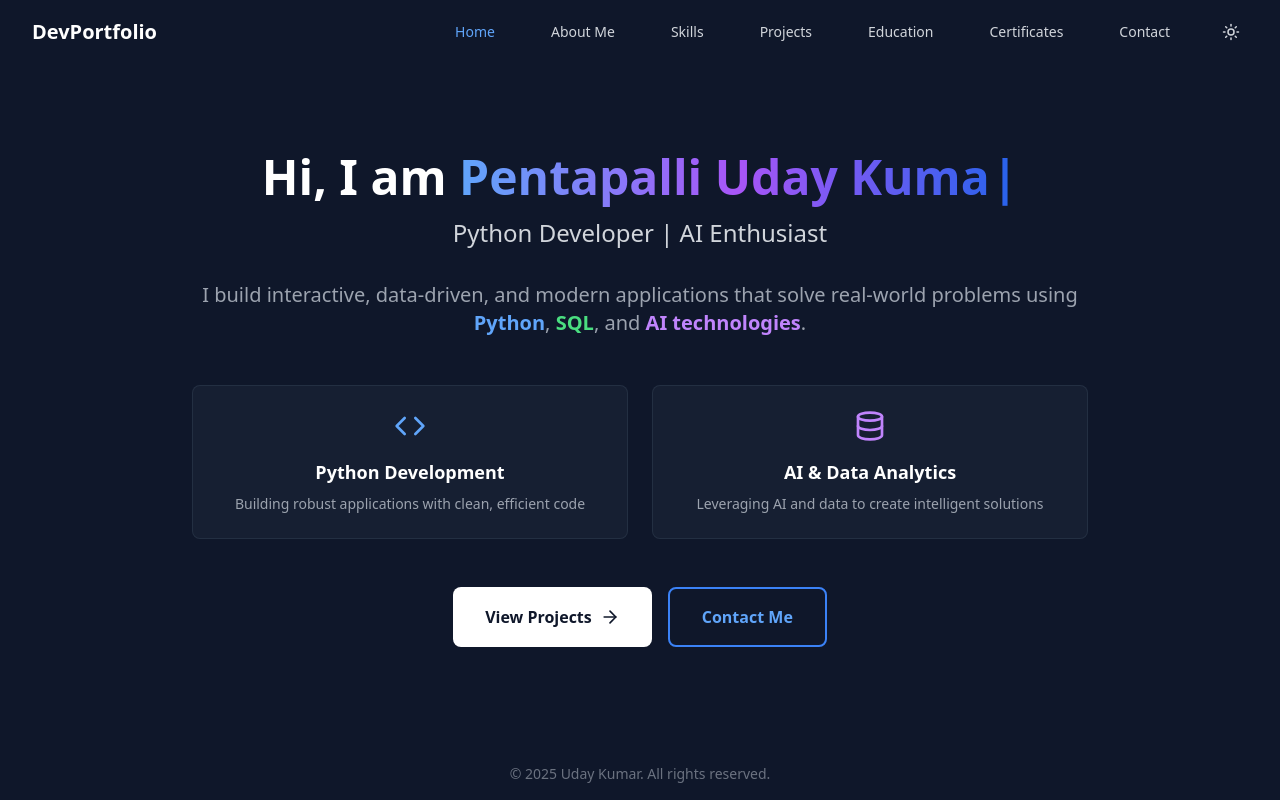
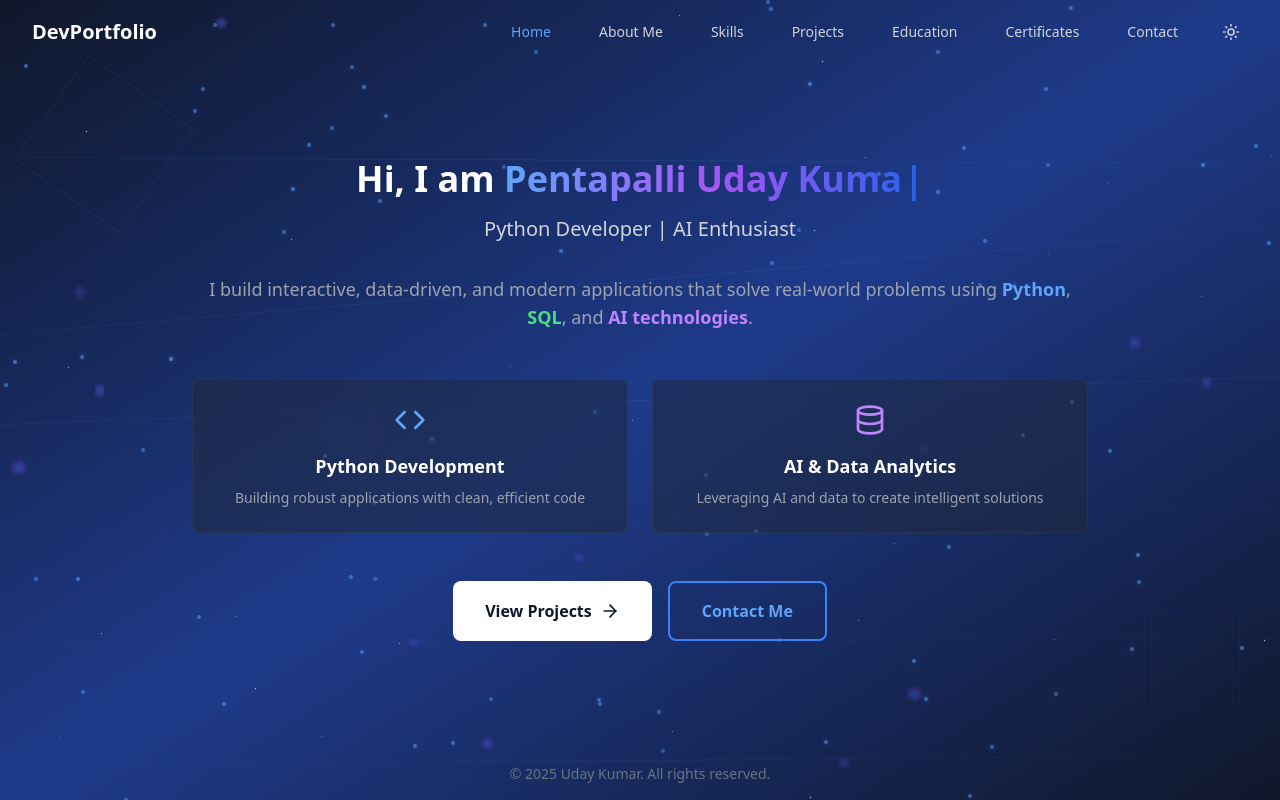
Before and after one commit to Uday-102004/UdayPortfolio, a React (Vite) app: page / in a window 1280 px wide. Built offline with nearby package versions, Linux system fonts and the light colour scheme.

Commit message:
Add background, toggle, and speed enhancements
Implement animated background, light/dark mode toggle, and faster navigation transitions.

```diff
--- a/src/components/AnimatedBackground.tsx
+++ b/src/components/AnimatedBackground.tsx
@@ -4,38 +4,98 @@ import React from 'react';
 const AnimatedBackground = () => {
   return (
     <div className="fixed inset-0 -z-10 overflow-hidden">
-      {/* Gradient Background */}
-      <div className="absolute inset-0 bg-gradient-to-br from-slate-900 via-blue-900 to-slate-900"></div>
+      {/* Main Gradient Background */}
+      <div className="absolute inset-0 bg-gradient-to-br from-slate-900 via-blue-900 to-slate-900 dark:from-slate-900 dark:via-blue-900 dark:to-slate-900"></div>
 
-      {/* Animated Particles */}
+      {/* Tech Grid Pattern */}
+      <div className="absolute inset-0 opacity-10 dark:opacity-5">
+        <div
+          className="w-full h-full"
+          style={{
+            backgroundImage: `
+              linear-gradient(rgba(59, 130, 246, 0.1) 1px, transparent 1px),
+              linear-gradient(90deg, rgba(59, 130, 246, 0.1) 1px, transparent 1px)
+            `,
+            backgroundSize: '50px 50px'
+          }}
+        ></div>
+      </div>
+
+      {/* Animated Glowing Particles */}
       <div className="absolute inset-0">
-        {[...Array(50)].map((_, i) => (
+        {[...Array(80)].map((_, i) => (
           <div
             key={i}
-            className="absolute w-1 h-1 bg-blue-400 rounded-full opacity-20 animate-pulse"
+            className="absolute w-1 h-1 bg-blue-400 rounded-full animate-pulse"
             style={{
               left: `${Math.random() * 100}%`,
               top: `${Math.random() * 100}%`,
-              animationDelay: `${Math.random() * 3}s`,
-              animationDuration: `${2 + Math.random() * 4}s`
+              animationDelay: `${Math.random() * 4}s`,
+              animationDuration: `${2 + Math.random() * 3}s`,
+              opacity: 0.3 + Math.random() * 0.4,
+              boxShadow: `0 0 ${4 + Math.random() * 6}px rgba(59, 130, 246, 0.8)`
             }}
           ></div>
         ))}
       </div>
 
-      {/* Grid Pattern */}
-      <div className="absolute inset-0 opacity-5">
-        <div className="grid grid-cols-12 gap-4 h-full">
-          {[...Array(144)].map((_, i) => (
-            <div key={i} className="border border-blue-400"></div>
-          ))}
-        </div>
+      {/* Larger Glowing Orbs */}
+      <div className="absolute inset-0">
+        {[...Array(12)].map((_, i) => (
+          <div
+            key={i}
+            className="absolute rounded-full animate-pulse"
+            style={{
+              left: `${Math.random() * 100}%`,
+              top: `${Math.random() * 100}%`,
+              width: `${8 + Math.random() * 16}px`,
+              height: `${8 + Math.random() * 16}px`,
+              background: `radial-gradient(circle, rgba(59, 130, 246, 0.4) 0%, rgba(147, 51, 234, 0.2) 50%, transparent 70%)`,
+              animationDelay: `${Math.random() * 3}s`,
+              animationDuration: `${3 + Math.random() * 4}s`
+            }}
+          ></div>
+        ))}
+      </div>
+
+      {/* Moving Tech Lines */}
+      <div className="absolute inset-0 opacity-20 dark:opacity-10">
+        {[...Array(6)].map((_, i) => (
+          <div
+            key={i}
+            className="absolute h-px bg-gradient-to-r from-transparent via-blue-400 to-transparent animate-pulse"
+            style={{
+              top: `${20 + i * 15}%`,
+              left: '-100%',
+              right: '-100%',
+              animationDelay: `${i * 0.8}s`,
+              animationDuration: `${4 + Math.random() * 2}s`,
+              transform: `rotate(${-5 + Math.random() * 10}deg)`
+            }}
+          ></div>
+        ))}
       </div>
 
       {/* Floating Geometric Shapes */}
-      <div className="absolute top-20 left-10 w-32 h-32 border border-blue-400/20 rotate-45 animate-spin" style={{ animationDuration: '20s' }}></div>
-      <div className="absolute bottom-20 right-10 w-24 h-24 border border-purple-400/20 animate-bounce" style={{ animationDuration: '3s' }}></div>
-      <div className="absolute top-1/2 left-1/4 w-16 h-16 bg-gradient-to-r from-blue-500/10 to-purple-500/10 rounded-full animate-pulse"></div>
+      <div className="absolute top-20 left-10 w-32 h-32 border border-blue-400/20 rotate-45 animate-spin opacity-30" style={{ animationDuration: '25s' }}></div>
+      <div className="absolute bottom-20 right-10 w-24 h-24 border border-purple-400/20 animate-bounce opacity-20" style={{ animationDuration: '4s' }}></div>
+      <div className="absolute top-1/2 left-1/4 w-16 h-16 bg-gradient-to-r from-blue-500/10 to-purple-500/10 rounded-full animate-pulse opacity-40"></div>
+
+      {/* Twinkling Stars */}
+      <div className="absolute inset-0">
+        {[...Array(30)].map((_, i) => (
+          <div
+            key={`star-${i}`}
+            className="absolute w-px h-px bg-white rounded-full"
+            style={{
+              left: `${Math.random() * 100}%`,
+              top: `${Math.random() * 100}%`,
+              animation: `twinkle ${2 + Math.random() * 3}s infinite`,
+              animationDelay: `${Math.random() * 3}s`
+            }}
+          ></div>
+        ))}
+      </div>
     </div>
   );
 };
--- a/src/components/Navbar.tsx
+++ b/src/components/Navbar.tsx
@@ -20,6 +20,16 @@ const Navbar = () => {
   ];
 
   useEffect(() => {
+    // Load theme preference from localStorage
+    const savedTheme = localStorage.getItem('theme');
+    if (savedTheme) {
+      setDarkMode(savedTheme === 'dark');
+      document.documentElement.classList.toggle('dark', savedTheme === 'dark');
+    } else {
+      // Default to dark mode
+      document.documentElement.classList.add('dark');
+    }
+
     const handleScroll = () => {
       setScrolled(window.scrollY > 20);
     };
@@ -29,42 +39,54 @@ const Navbar = () => {
   }, []);
 
   const toggleDarkMode = () => {
-    setDarkMode(!darkMode);
-    document.documentElement.classList.toggle('dark');
+    const newDarkMode = !darkMode;
+    setDarkMode(newDarkMode);
+
+    // Save preference to localStorage
+    localStorage.setItem('theme', newDarkMode ? 'dark' : 'light');
+
+    // Toggle dark class on document
+    document.documentElement.classList.toggle('dark', newDarkMode);
   };
 
   return (
-    <nav className={`fixed top-0 left-0 right-0 z-50 transition-all duration-300 ${
-      scrolled ? 'bg-slate-900/95 backdrop-blur-md shadow-lg' : 'bg-transparent'
+    <nav className={`fixed top-0 left-0 right-0 z-50 transition-all duration-200 ${
+      scrolled
+        ? 'bg-slate-900/95 dark:bg-slate-900/95 backdrop-blur-md shadow-lg border-b border-slate-700/50'
+        : 'bg-transparent'
     }`}>
       <div className="max-w-7xl mx-auto px-4 sm:px-6 lg:px-8">
         <div className="flex items-center justify-between h-16">
-          <Link to="/" className="text-xl font-bold text-white hover:text-blue-400 transition-colors">
+          <Link
+            to="/"
+            className="text-xl font-bold text-white dark:text-white hover:text-blue-400 dark:hover:text-blue-400 transition-colors duration-150"
+          >
             DevPortfolio
           </Link>
 
           {/* Desktop Navigation */}
-          <div className="hidden md:flex items-center space-x-8">
+          <div className="hidden md:flex items-center space-x-6">
             {navItems.map((item) => (
               <Link
                 key={item.name}
                 to={item.path}
-                className={`relative px-3 py-2 text-sm font-medium transition-colors duration-200 ${
+                className={`relative px-3 py-2 text-sm font-medium transition-all duration-150 hover:scale-105 ${
                   location.pathname === item.path
-                    ? 'text-blue-400'
-                    : 'text-gray-300 hover:text-white'
+                    ? 'text-blue-400 dark:text-blue-400'
+                    : 'text-gray-300 dark:text-gray-300 hover:text-white dark:hover:text-white'
                 }`}
               >
                 {item.name}
                 {location.pathname === item.path && (
-                  <div className="absolute bottom-0 left-0 right-0 h-0.5 bg-blue-400 animate-fade-in"></div>
+                  <div className="absolute bottom-0 left-0 right-0 h-0.5 bg-blue-400 dark:bg-blue-400 animate-fade-in"></div>
                 )}
               </Link>
             ))}
 
             <button
               onClick={toggleDarkMode}
-              className="p-2 rounded-lg text-gray-300 hover:text-white hover:bg-slate-800 transition-colors"
+              className="p-2 rounded-lg text-gray-300 dark:text-gray-300 hover:text-white dark:hover:text-white hover:bg-slate-800/50 dark:hover:bg-slate-800/50 transition-all duration-150 hover:scale-110"
+              title={darkMode ? 'Switch to Light Mode' : 'Switch to Dark Mode'}
             >
               {darkMode ? <Sun size={18} /> : <Moon size={18} />}
             </button>
@@ -74,13 +96,14 @@ const Navbar = () => {
           <div className="md:hidden flex items-center space-x-2">
             <button
               onClick={toggleDarkMode}
-              className="p-2 rounded-lg text-gray-300 hover:text-white hover:bg-slate-800 transition-colors"
+              className="p-2 rounded-lg text-gray-300 dark:text-gray-300 hover:text-white dark:hover:text-white hover:bg-slate-800/50 dark:hover:bg-slate-800/50 transition-all duration-150"
+              title={darkMode ? 'Switch to Light Mode' : 'Switch to Dark Mode'}
             >
               {darkMode ? <Sun size={18} /> : <Moon size={18} />}
             </button>
             <button
               onClick={() => setIsOpen(!isOpen)}
-              className="text-gray-300 hover:text-white p-2"
+              className="text-gray-300 dark:text-gray-300 hover:text-white dark:hover:text-white p-2 transition-colors duration-150"
             >
               {isOpen ? <X size={24} /> : <Menu size={24} />}
             </button>
@@ -89,17 +112,17 @@ const Navbar = () => {
 
         {/* Mobile Navigation */}
         {isOpen && (
-          <div className="md:hidden bg-slate-900/95 backdrop-blur-md animate-fade-in">
+          <div className="md:hidden bg-slate-900/98 dark:bg-slate-900/98 backdrop-blur-md animate-fade-in border-t border-slate-700/50">
             <div className="px-2 pt-2 pb-3 space-y-1">
               {navItems.map((item) => (
                 <Link
                   key={item.name}
                   to={item.path}
                   onClick={() => setIsOpen(false)}
-                  className={`block px-3 py-2 text-sm font-medium transition-colors ${
+                  className={`block px-3 py-2 text-sm font-medium transition-all duration-150 rounded-lg ${
                     location.pathname === item.path
-                      ? 'text-blue-400 bg-slate-800'
-                      : 'text-gray-300 hover:text-white hover:bg-slate-800'
+                      ? 'text-blue-400 dark:text-blue-400 bg-slate-800/70 dark:bg-slate-800/70'
+                      : 'text-gray-300 dark:text-gray-300 hover:text-white dark:hover:text-white hover:bg-slate-800/50 dark:hover:bg-slate-800/50'
                   }`}
                 >
                   {item.name}
--- a/src/index.css
+++ b/src/index.css
@@ -58,15 +58,15 @@
 /* Custom Animations - Faster and Smoother */
 @layer utilities {
   .animate-fade-in {
-    animation: fadeIn 0.4s ease-out forwards;
+    animation: fadeIn 0.3s ease-out forwards;
   }
 
   .animate-slide-up {
-    animation: slideUp 0.4s ease-out forwards;
+    animation: slideUp 0.3s ease-out forwards;
   }
 
   .animate-scale-in {
-    animation: scaleIn 0.3s ease-out forwards;
+    animation: scaleIn 0.2s ease-out forwards;
   }
 
   .animate-bounce-gentle {
@@ -77,7 +77,7 @@
 @keyframes fadeIn {
   from {
     opacity: 0;
-    transform: translateY(15px);
+    transform: translateY(10px);
   }
   to {
     opacity: 1;
@@ -88,7 +88,7 @@
 @keyframes slideUp {
   from {
     opacity: 0;
-    transform: translateY(20px);
+    transform: translateY(15px);
   }
   to {
     opacity: 1;
@@ -99,7 +99,7 @@
 @keyframes scaleIn {
   from {
     opacity: 0;
-    transform: scale(0.95);
+    transform: scale(0.98);
   }
   to {
     opacity: 1;
@@ -112,7 +112,18 @@
     transform: translateY(0);
   }
   50% {
-    transform: translateY(-10px);
+    transform: translateY(-8px);
+  }
+}
+
+@keyframes twinkle {
+  0%, 100% {
+    opacity: 0.3;
+    transform: scale(1);
+  }
+  50% {
+    opacity: 1;
+    transform: scale(1.2);
   }
 }
 
@@ -121,7 +132,7 @@ html {
   scroll-behavior: smooth;
 }
 
-/* Custom scrollbar */
+/* Custom scrollbar for dark and light modes */
 ::-webkit-scrollbar {
   width: 8px;
 }
@@ -130,13 +141,38 @@ html {
   background: #1e293b;
 }
 
+.dark ::-webkit-scrollbar-track {
+  background: #1e293b;
+}
+
 ::-webkit-scrollbar-thumb {
   background: #475569;
   border-radius: 4px;
 }
 
+.dark ::-webkit-scrollbar-thumb {
+  background: #475569;
+}
+
 ::-webkit-scrollbar-thumb:hover {
   background: #64748b;
+}
+
+.dark ::-webkit-scrollbar-thumb:hover {
+  background: #64748b;
+}
+
+/* Light mode scrollbar */
+:root:not(.dark) ::-webkit-scrollbar-track {
+  background: #f1f5f9;
+}
+
+:root:not(.dark) ::-webkit-scrollbar-thumb {
+  background: #cbd5e1;
+}
+
+:root:not(.dark) ::-webkit-scrollbar-thumb:hover {
+  background: #94a3b8;
 }
 
 /* Background patterns */
@@ -157,20 +193,91 @@ html {
   51%, 100% { opacity: 0; }
 }
 
-/* Faster transitions for all interactive elements */
+/* Ultra-fast transitions for all interactive elements */
 * {
-  transition-duration: 0.2s !important;
+  transition-duration: 0.15s !important;
 }
 
-/* Override specific transition durations for smoother experience */
+/* Override specific transition durations for even smoother experience */
 .transition-all {
-  transition-duration: 0.2s !important;
+  transition-duration: 0.15s !important;
 }
 
 .transition-colors {
+  transition-duration: 0.1s !important;
+}
+
+.transition-transform {
   transition-duration: 0.15s !important;
 }
 
-.transition-transform {
-  transition-duration: 0.2s !important;
+/* Light mode styles */
+:root:not(.dark) {
+  --background: 255 255 255;
+  --foreground: 15 23 42;
+  --card: 255 255 255;
+  --card-foreground: 15 23 42;
+  --popover: 255 255 255;
+  --popover-foreground: 15 23 42;
+  --primary: 59 130 246;
+  --primary-foreground: 255 255 255;
+  --secondary: 241 245 249;
+  --secondary-foreground: 15 23 42;
+  --muted: 241 245 249;
+  --muted-foreground: 100 116 139;
+  --accent: 241 245 249;
+  --accent-foreground: 15 23 42;
+  --destructive: 239 68 68;
+  --destructive-foreground: 255 255 255;
+  --border: 226 232 240;
+  --input: 226 232 240;
+  --ring: 59 130 246;
 }
+
+/* Light mode background override */
+:root:not(.dark) body {
+  background: linear-gradient(135deg, #f8fafc 0%, #e2e8f0 100%);
+  color: #0f172a;
+}
+
+/* Page transition enhancements */
+.page-transition {
+  animation: pageEnter 0.4s ease-out forwards;
+}
+
+@keyframes pageEnter {
+  from {
+    opacity: 0;
+    transform: translateY(20px);
+  }
+  to {
+    opacity: 1;
+    transform: translateY(0);
+  }
+}
+
+/* Enhanced hover effects */
+.hover-lift {
+  transition: transform 0.15s ease-out, box-shadow 0.15s ease-out;
+}
+
+.hover-lift:hover {
+  transform: translateY(-2px);
+  box-shadow: 0 10px 25px rgba(0, 0, 0, 0.15);
+}
+
+/* Faster card animations */
+.card-enter {
+  animation: cardSlideUp 0.3s ease-out forwards;
+}
+
+@keyframes cardSlideUp {
+  from {
+    opacity: 0;
+    transform: translateY(20px) scale(0.98);
+  }
+  to {
+    opacity: 1;
+    transform: translateY(0) scale(1);
+  }
+}
--- a/src/pages/Home.tsx
+++ b/src/pages/Home.tsx
@@ -11,15 +11,15 @@ const Home = () => {
   ];
 
   return (
-    <div className="min-h-screen bg-slate-900 text-white relative overflow-hidden">
+    <div className="min-h-screen bg-slate-900 dark:bg-slate-900 text-white dark:text-white relative overflow-hidden page-transition">
       <AnimatedBackground />
 
       <div className="relative z-10 flex items-center justify-center min-h-screen px-4">
         <div className="max-w-6xl mx-auto text-center animate-fade-in">
           {/* Main Heading */}
           <div className="mb-8">
-            <h1 className="text-4xl md:text-5xl font-bold mb-4">
-              <span className="text-white">Hi, I am </span>
+            <h1 className="text-3xl md:text-4xl font-bold mb-4">
+              <span className="text-white dark:text-white">Hi, I am </span>
               <TypeWriter
                 texts={typewriterTexts}
                 className="bg-gradient-to-r from-blue-400 via-purple-500 to-blue-600 bg-clip-text text-transparent"
@@ -28,49 +28,49 @@ const Home = () => {
                 delayBetween={2000}
               />
             </h1>
-            <p className="text-xl md:text-2xl text-gray-300 max-w-3xl mx-auto leading-relaxed">
+            <p className="text-lg md:text-xl text-gray-300 dark:text-gray-300 max-w-3xl mx-auto leading-relaxed">
               Python Developer | AI Enthusiast
             </p>
           </div>
 
           {/* Description */}
-          <div className="mb-12 animate-fade-in" style={{ animationDelay: '0.5s' }}>
-            <p className="text-lg md:text-xl text-gray-400 max-w-4xl mx-auto leading-relaxed">
+          <div className="mb-12 animate-fade-in" style={{ animationDelay: '0.3s' }}>
+            <p className="text-base md:text-lg text-gray-400 dark:text-gray-400 max-w-4xl mx-auto leading-relaxed">
               I build interactive, data-driven, and modern applications that solve real-world problems using
-              <span className="text-blue-400 font-semibold"> Python</span>,
-              <span className="text-green-400 font-semibold"> SQL</span>, and
-              <span className="text-purple-400 font-semibold"> AI technologies</span>.
+              <span className="text-blue-400 dark:text-blue-400 font-semibold"> Python</span>,
+              <span className="text-green-400 dark:text-green-400 font-semibold"> SQL</span>, and
+              <span className="text-purple-400 dark:text-purple-400 font-semibold"> AI technologies</span>.
             </p>
           </div>
 
           {/* Feature Cards */}
-          <div className="grid md:grid-cols-2 gap-6 mb-12 animate-fade-in" style={{ animationDelay: '1s' }}>
-            <div className="bg-slate-800/50 backdrop-blur-md rounded-lg p-6 border border-slate-700/50 hover:border-blue-500/50 transition-all duration-300 hover:scale-105">
-              <Code className="w-8 h-8 text-blue-400 mb-4 mx-auto" />
-              <h3 className="text-lg font-semibold mb-2">Python Development</h3>
-              <p className="text-gray-400 text-sm">Building robust applications with clean, efficient code</p>
+          <div className="grid md:grid-cols-2 gap-6 mb-12 animate-fade-in" style={{ animationDelay: '0.6s' }}>
+            <div className="bg-slate-800/50 dark:bg-slate-800/50 backdrop-blur-md rounded-lg p-6 border border-slate-700/50 dark:border-slate-700/50 hover:border-blue-500/50 dark:hover:border-blue-500/50 transition-all duration-150 hover:scale-105 hover-lift">
+              <Code className="w-8 h-8 text-blue-400 dark:text-blue-400 mb-4 mx-auto" />
+              <h3 className="text-lg font-semibold mb-2 text-white dark:text-white">Python Development</h3>
+              <p className="text-gray-400 dark:text-gray-400 text-sm">Building robust applications with clean, efficient code</p>
             </div>
 
-            <div className="bg-slate-800/50 backdrop-blur-md rounded-lg p-6 border border-slate-700/50 hover:border-purple-500/50 transition-all duration-300 hover:scale-105">
-              <Database className="w-8 h-8 text-purple-400 mb-4 mx-auto" />
-              <h3 className="text-lg font-semibold mb-2">AI & Data Analytics</h3>
-              <p className="text-gray-400 text-sm">Leveraging AI and data to create intelligent solutions</p>
+            <div className="bg-slate-800/50 dark:bg-slate-800/50 backdrop-blur-md rounded-lg p-6 border border-slate-700/50 dark:border-slate-700/50 hover:border-purple-500/50 dark:hover:border-purple-500/50 transition-all duration-150 hover:scale-105 hover-lift">
+              <Database className="w-8 h-8 text-purple-400 dark:text-purple-400 mb-4 mx-auto" />
+              <h3 className="text-lg font-semibold mb-2 text-white dark:text-white">AI & Data Analytics</h3>
+              <p className="text-gray-400 dark:text-gray-400 text-sm">Leveraging AI and data to create intelligent solutions</p>
             </div>
           </div>
 
           {/* CTA Buttons */}
-          <div className="flex flex-col sm:flex-row gap-4 justify-center animate-fade-in" style={{ animationDelay: '1.5s' }}>
+          <div className="flex flex-col sm:flex-row gap-4 justify-center animate-fade-in" style={{ animationDelay: '0.9s' }}>
             <Link
               to="/projects"
-              className="group bg-white text-slate-900 px-8 py-4 rounded-lg font-semibold hover:bg-gray-100 transition-all duration-300 flex items-center justify-center gap-2 hover:scale-105"
+              className="group bg-white dark:bg-white text-slate-900 dark:text-slate-900 px-8 py-4 rounded-lg font-semibold hover:bg-gray-100 dark:hover:bg-gray-100 transition-all duration-150 flex items-center justify-center gap-2 hover:scale-105 hover-lift"
             >
               View Projects
-              <ArrowRight className="w-5 h-5 group-hover:translate-x-1 transition-transform" />
+              <ArrowRight className="w-5 h-5 group-hover:translate-x-1 transition-transform duration-150" />
             </Link>
 
             <Link
               to="/contact"
-              className="group bg-transparent border-2 border-blue-500 text-blue-400 px-8 py-4 rounded-lg font-semibold hover:bg-blue-500 hover:text-white transition-all duration-300 flex items-center justify-center gap-2 hover:scale-105"
+              className="group bg-transparent border-2 border-blue-500 dark:border-blue-500 text-blue-400 dark:text-blue-400 px-8 py-4 rounded-lg font-semibold hover:bg-blue-500 dark:hover:bg-blue-500 hover:text-white dark:hover:text-white transition-all duration-150 flex items-center justify-center gap-2 hover:scale-105 hover-lift"
             >
               Contact Me
             </Link>
@@ -79,8 +79,8 @@ const Home = () => {
       </div>
 
       {/* Footer */}
-      <div className="absolute bottom-4 left-0 right-0 text-center animate-fade-in" style={{ animationDelay: '2s' }}>
-        <p className="text-gray-500 text-sm">© 2025 Uday Kumar. All rights reserved.</p>
+      <div className="absolute bottom-4 left-0 right-0 text-center animate-fade-in" style={{ animationDelay: '1.2s' }}>
+        <p className="text-gray-500 dark:text-gray-500 text-sm">© 2025 Uday Kumar. All rights reserved.</p>
       </div>
     </div>
   );
```
